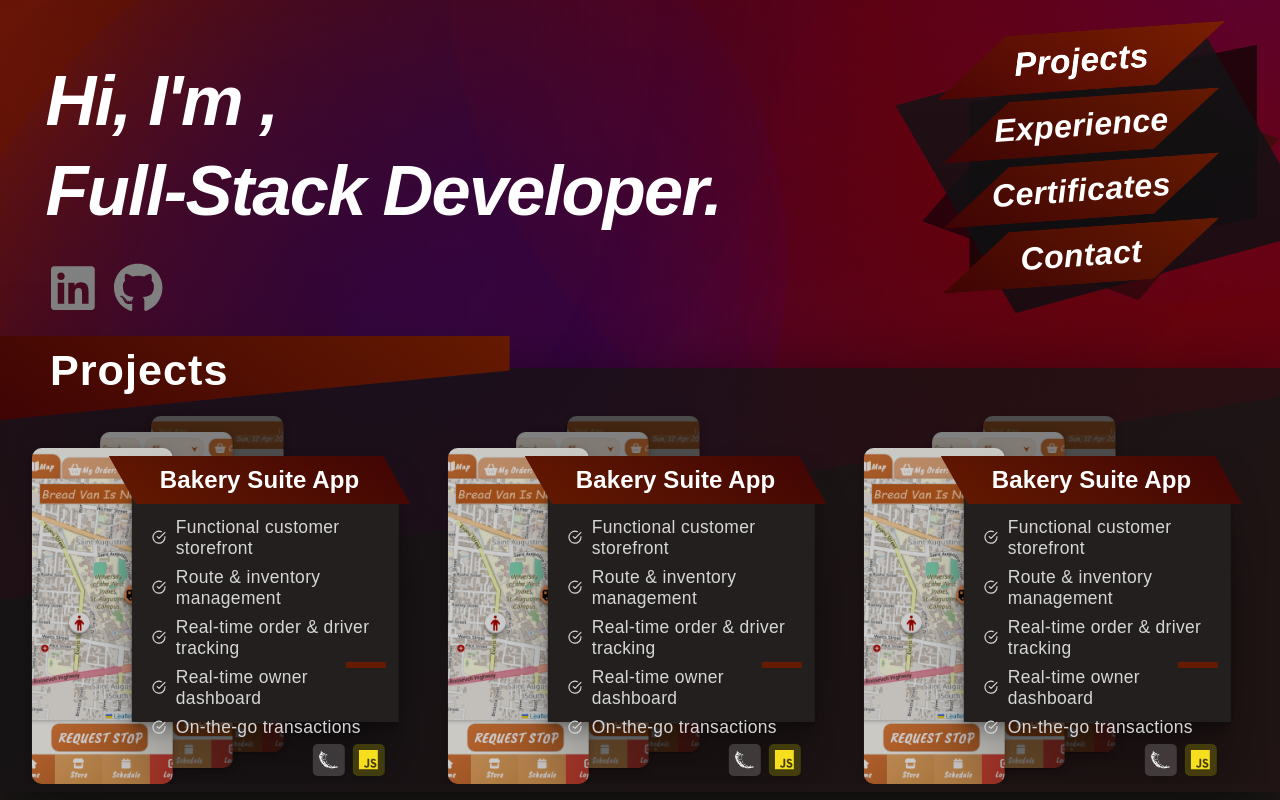
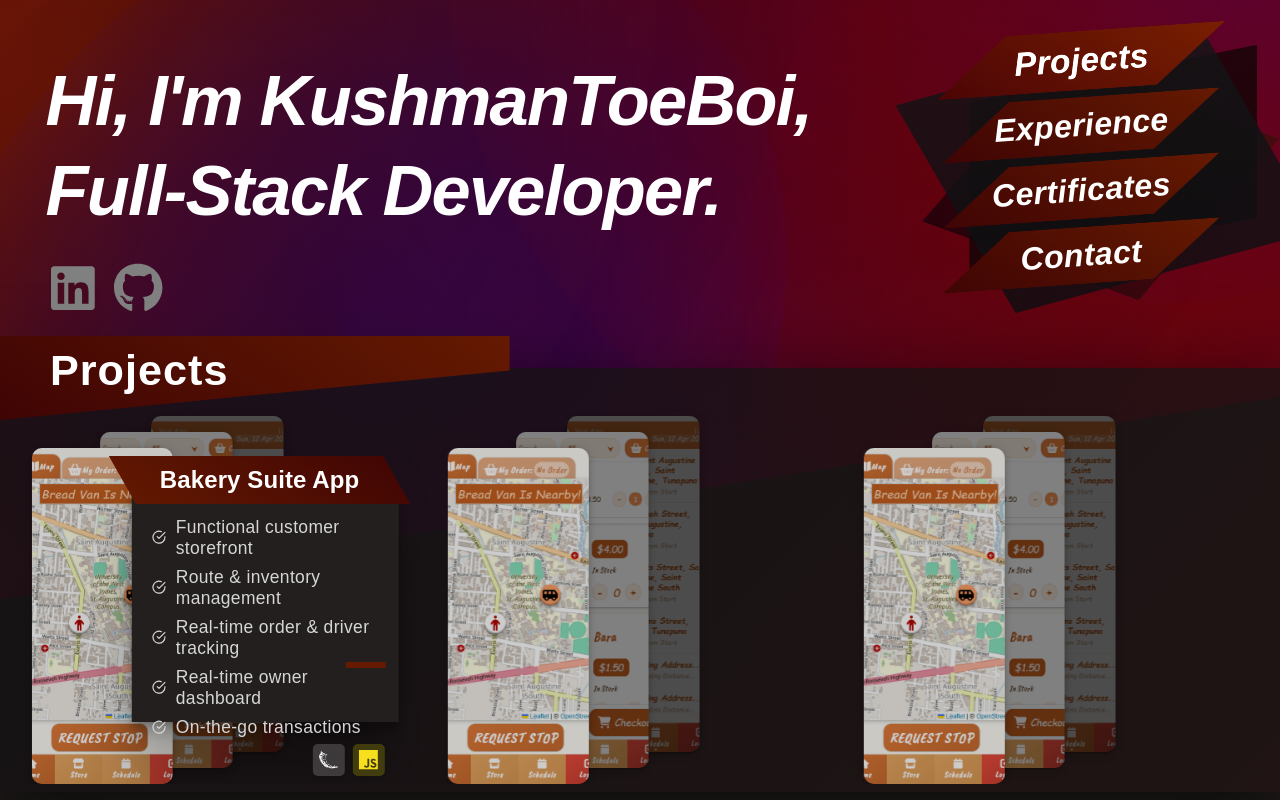
Before and after one commit to DatDereDaag/Portfolio, a React (Vite) app: page / in a window 1280 px wide. Shown: the top 800 px of the page. Built offline with nearby package versions, Linux system fonts and the light colour scheme; a web font is replaced by a local one.

Commit message:
updated: refactor of project card scss styling and organization

```diff
--- a/src/Components/Home/index.tsx
+++ b/src/Components/Home/index.tsx
@@ -49,7 +49,7 @@ function Home() {
       ></div>
 
       <div className="hero-section">
-        <h1 className="hero-font">Hi, I'm ,</h1>
+        <h1 className="hero-font">Hi, I'm KushmanToeBoi,</h1>
         <h1 className="hero-font bottom-hero-font">Full-Stack Developer.</h1>
         <div className="hero-icons">
           <a
--- a/src/Components/Project Cards/Project Card Desktop/index.scss
+++ b/src/Components/Project Cards/Project Card Desktop/index.scss
@@ -1,120 +1,6 @@
 @use "../../../styles/index" as *;
 
-.card {
-  &-background {
-    position: relative;
-    width: 30vw;
-    height: 42vh;
-
-    flex-shrink: 0;
-
-    z-index: 4;
-
-    &:hover {
-      cursor: pointer;
-    }
-  }
-
-  &-title {
-    position: absolute;
-    top: 5vh;
-    left: 6vw;
-
-    font-family: $main-font;
-    font-size: 1.5rem;
-    font-weight: 600;
-    font-style: bold;
-    letter-spacing: 0.1px;
-    text-align: center;
-
-    color: white;
-    background: $card-header-gradient;
-
-    width: 22vw;
-
-    clip-path: $card-title-shape;
-
-    padding: 10px;
-
-    box-shadow:
-      rgba(60, 64, 67, 0.3) 0px 1px 2px 0px,
-      rgba(60, 64, 67, 0.15) 0px 2px 6px 2px;
-
-    z-index: 8;
-  }
-
-  &-description {
-    position: absolute;
-    top: 21%;
-    left: 26%;
-    width: 67%;
-    height: 64%;
-
-    display: flex;
-    flex-direction: column;
-    justify-content: space-between;
-
-    padding: 10px 5px;
-    background-color: $surface-colour;
-
-    box-shadow:
-      rgba(0, 0, 0, 0.25) 0px 54px 55px,
-      rgba(0, 0, 0, 0.12) 0px -12px 30px,
-      rgba(0, 0, 0, 0.12) 0px 4px 6px,
-      rgba(0, 0, 0, 0.17) 0px 12px 13px,
-      rgba(0, 0, 0, 0.09) 0px -3px 5px;
-
-    z-index: 7;
-
-    //Typography of elements below
-    &-bullets {
-      font-family: $main-font;
-      font-size: 1.09rem;
-      font-weight: 500;
-      letter-spacing: 0.35px;
-
-      color: $text-colour;
-
-      display: flex;
-      flex-direction: column;
-      gap: 0.5rem;
-      padding: 20px 5px 0px 15px;
-
-      .bullet-item {
-        display: flex;
-        align-items: center;
-        gap: 0.6rem;
-
-        position: relative;
-
-        .bullet-icon {
-          font-size: 0.9rem;
-          flex-shrink: 0;
-        }
-      }
-    }
-
-    &-tags {
-      display: flex;
-      flex-direction: row;
-      justify-content: end;
-      gap: 0.5rem;
-      padding: 0.4rem 0.6rem;
-
-      &::before {
-        content: "";
-        position: absolute;
-        bottom: 23%;
-        right: 5%;
-
-        width: 15%;
-        height: 6px;
-        background-color: $primary-colour-two;
-      }
-    }
-  }
-
-  &-image {
+.card-image {
   position: absolute;
   width: 11vw;
   height: 42vh;
@@ -156,13 +42,3 @@
     filter: brightness(0.3);
   }
 }
-
-  &-overlay {
-    position: absolute;
-    inset: 0;
-    width: 100%;
-    height: 100%;
-    z-index: 6;
-    pointer-events: none;
-  }
-}
--- a/src/Components/Project Cards/Project Card Desktop/index.tsx
+++ b/src/Components/Project Cards/Project Card Desktop/index.tsx
@@ -1,3 +1,4 @@
+import "../project_card.scss";
 import "./index.scss";
 import { SiFlask, SiJavascript } from "react-icons/si";
 import { FiCheckCircle } from "react-icons/fi";
@@ -5,7 +6,7 @@ import { FiCheckCircle } from "react-icons/fi";
 function ProjectCardDesktop() {
   return (
     <div className="card-background">
-      <div className="card-title">Bakery Suite App</div>
+      {/* <div className="card-title">Bakery Suite App</div> */}
       <img
         src="src\assets\images\projects\Customer_Home.png"
         alt="project-image"
@@ -22,7 +23,7 @@ function ProjectCardDesktop() {
         className="card-image third"
       />
 
-      <div className="card-description">
+      {/* <div className="card-description">
         <div className="card-description-bullets">
           <div className="bullet-item">
             <FiCheckCircle className="bullet-icon" />
@@ -53,7 +54,7 @@ function ProjectCardDesktop() {
             <SiJavascript />
           </span>
         </div>
-      </div>
+      </div> */}
     </div>
   );
 }
--- a/src/Components/Project Cards/Project Card Mobile/index.scss
+++ b/src/Components/Project Cards/Project Card Mobile/index.scss
@@ -1,120 +1,6 @@
 @use "../../../styles/index" as *;
 
-.card {
-  &-background {
-    position: relative;
-    width: 30vw;
-    height: 42vh;
-
-    flex-shrink: 0;
-
-    z-index: 4;
-
-    &:hover {
-      cursor: pointer;
-    }
-  }
-
-  &-title {
-    position: absolute;
-    top: 5vh;
-    left: 6vw;
-
-    font-family: $main-font;
-    font-size: 1.5rem;
-    font-weight: 600;
-    font-style: bold;
-    letter-spacing: 0.1px;
-    text-align: center;
-
-    color: white;
-    background: $card-header-gradient;
-
-    width: 22vw;
-
-    clip-path: $card-title-shape;
-
-    padding: 10px;
-
-    box-shadow:
-      rgba(60, 64, 67, 0.3) 0px 1px 2px 0px,
-      rgba(60, 64, 67, 0.15) 0px 2px 6px 2px;
-
-    z-index: 8;
-  }
-
-  &-description {
-    position: absolute;
-    top: 21%;
-    left: 26%;
-    width: 67%;
-    height: 64%;
-
-    display: flex;
-    flex-direction: column;
-    justify-content: space-between;
-
-    padding: 10px 5px;
-    background-color: $surface-colour;
-
-    box-shadow:
-      rgba(0, 0, 0, 0.25) 0px 54px 55px,
-      rgba(0, 0, 0, 0.12) 0px -12px 30px,
-      rgba(0, 0, 0, 0.12) 0px 4px 6px,
-      rgba(0, 0, 0, 0.17) 0px 12px 13px,
-      rgba(0, 0, 0, 0.09) 0px -3px 5px;
-
-    z-index: 7;
-
-    //Typography of elements below
-    &-bullets {
-      font-family: $main-font;
-      font-size: 1.09rem;
-      font-weight: 500;
-      letter-spacing: 0.35px;
-
-      color: $text-colour;
-
-      display: flex;
-      flex-direction: column;
-      gap: 0.5rem;
-      padding: 20px 5px 0px 15px;
-
-      .bullet-item {
-        display: flex;
-        align-items: center;
-        gap: 0.6rem;
-
-        position: relative;
-
-        .bullet-icon {
-          font-size: 0.9rem;
-          flex-shrink: 0;
-        }
-      }
-    }
-
-    &-tags {
-      display: flex;
-      flex-direction: row;
-      justify-content: end;
-      gap: 0.5rem;
-      padding: 0.4rem 0.6rem;
-
-      &::before {
-        content: "";
-        position: absolute;
-        bottom: 23%;
-        right: 5%;
-
-        width: 15%;
-        height: 6px;
-        background-color: $primary-colour-two;
-      }
-    }
-  }
-
-  &-image {
+.card-image {
   position: absolute;
   width: 11vw;
   height: 42vh;
@@ -156,13 +42,3 @@
     filter: brightness(0.3);
   }
 }
-
-  &-overlay {
-    position: absolute;
-    inset: 0;
-    width: 100%;
-    height: 100%;
-    z-index: 6;
-    pointer-events: none;
-  }
-}
--- a/src/Components/Project Cards/Project Card Mobile/index.tsx
+++ b/src/Components/Project Cards/Project Card Mobile/index.tsx
@@ -1,3 +1,4 @@
+import "../project_card.scss";
 import "./index.scss";
 import { SiFlask, SiJavascript } from "react-icons/si";
 import { FiCheckCircle } from "react-icons/fi";
--- /dev/null
+++ b/src/Components/Project Cards/project_card.scss
@@ -0,0 +1,125 @@
+@use "../../styles/index" as *;
+
+.card {
+  &-background {
+    position: relative;
+    width: 30vw;
+    height: 42vh;
+
+    flex-shrink: 0;
+
+    z-index: 4;
+
+    &:hover {
+      cursor: pointer;
+    }
+  }
+
+  &-title {
+    position: absolute;
+    top: 5vh;
+    left: 6vw;
+
+    font-family: $main-font;
+    font-size: 1.5rem;
+    font-weight: 600;
+    font-style: bold;
+    letter-spacing: 0.1px;
+    text-align: center;
+
+    color: white;
+    background: $card-header-gradient;
+
+    width: 22vw;
+
+    clip-path: $card-title-shape;
+
+    padding: 10px;
+
+    box-shadow:
+      rgba(60, 64, 67, 0.3) 0px 1px 2px 0px,
+      rgba(60, 64, 67, 0.15) 0px 2px 6px 2px;
+
+    z-index: 8;
+  }
+
+  &-description {
+    position: absolute;
+    top: 21%;
+    left: 26%;
+    width: 67%;
+    height: 64%;
+
+    display: flex;
+    flex-direction: column;
+    justify-content: space-between;
+
+    padding: 10px 5px;
+    background-color: $surface-colour;
+
+    box-shadow:
+      rgba(0, 0, 0, 0.25) 0px 54px 55px,
+      rgba(0, 0, 0, 0.12) 0px -12px 30px,
+      rgba(0, 0, 0, 0.12) 0px 4px 6px,
+      rgba(0, 0, 0, 0.17) 0px 12px 13px,
+      rgba(0, 0, 0, 0.09) 0px -3px 5px;
+
+    z-index: 7;
+
+    //Typography of elements below
+    &-bullets {
+      font-family: $main-font;
+      font-size: 1.09rem;
+      font-weight: 500;
+      letter-spacing: 0.35px;
+
+      color: $text-colour;
+
+      display: flex;
+      flex-direction: column;
+      gap: 0.5rem;
+      padding: 20px 5px 0px 15px;
+
+      .bullet-item {
+        display: flex;
+        align-items: center;
+        gap: 0.6rem;
+
+        position: relative;
+
+        .bullet-icon {
+          font-size: 0.9rem;
+          flex-shrink: 0;
+        }
+      }
+    }
+
+    &-tags {
+      display: flex;
+      flex-direction: row;
+      justify-content: end;
+      gap: 0.5rem;
+      padding: 0.4rem 0.6rem;
+
+      &::before {
+        content: "";
+        position: absolute;
+        bottom: 23%;
+        right: 5%;
+
+        width: 15%;
+        height: 6px;
+        background-color: $primary-colour-two;
+      }
+    }
+  }
+
+  &-overlay {
+    position: absolute;
+    inset: 0;
+    width: 100%;
+    height: 100%;
+    z-index: 6;
+    pointer-events: none;
+  }
+}
```
Lines whose indentation alone changed are shown as unchanged.
